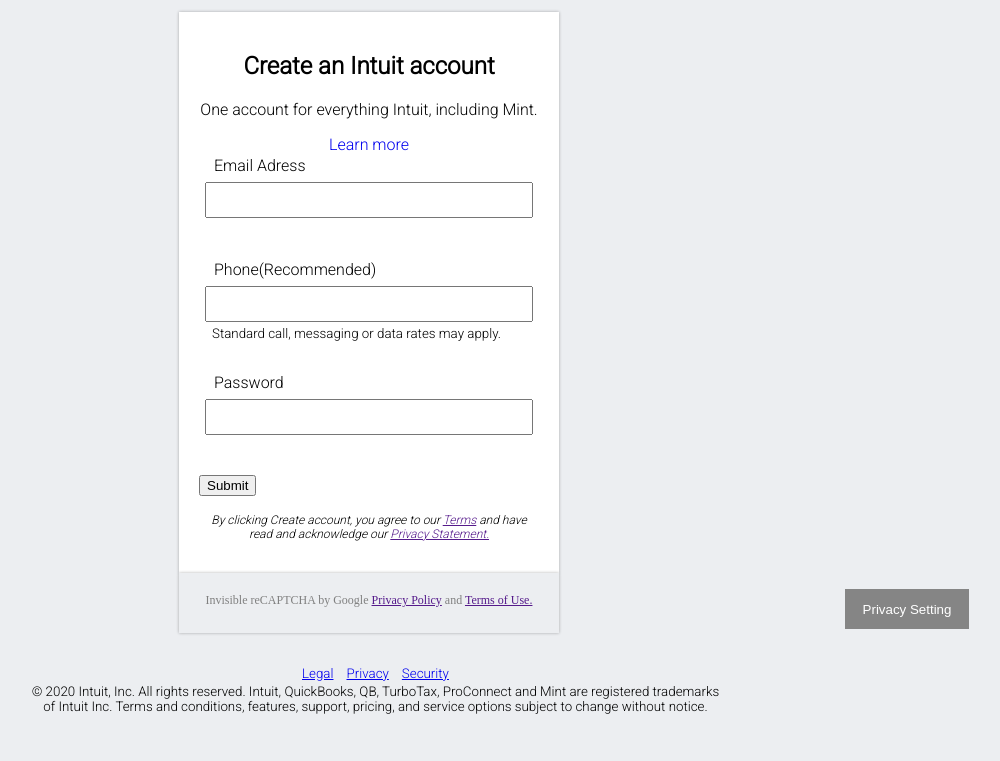
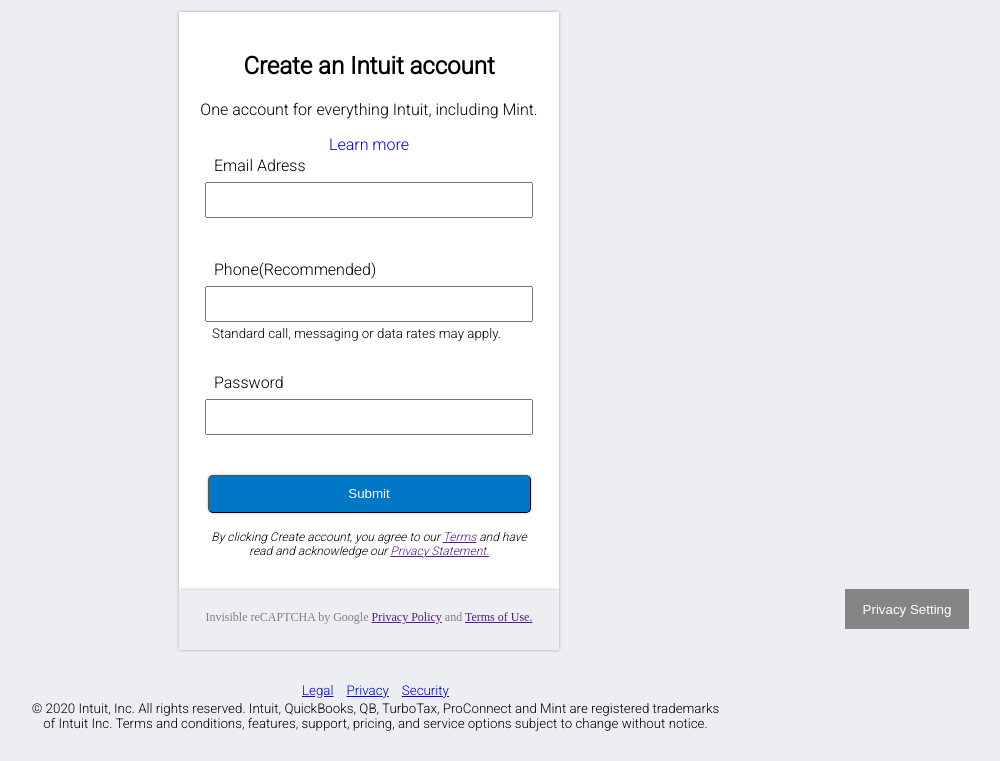
Before and after one commit to sinework/Sign-Up-Form, a plain HTML site: page index.html in a window 1280 px wide. Shown: the part 170-931 px from the top of the page, without its empty margins (271-1271 px from the left). Drawn offline with Linux system fonts and the light colour scheme.

Commit message:
fixed some more css linter errors

```diff
--- a/css/style.css
+++ b/css/style.css
@@ -155,11 +155,23 @@ small {
 }
 
 #footer-captcha {
-   margin-top: 0;
-   font-size: 12px;
-   margin-top: 10px;
-   color: grey;
- }
+  margin-top: 0;
+  font-size: 12px;
+  margin-top: 10px;
+  color: grey;
+}
+
+#submit {
+  width: 95%;
+  height: 38px;
+  margin: auto;
+  background-color: #0077c5;
+  box-shadow: 0 0 3px 0 rgba(0, 0, 0, 0.3);
+  border-radius: 5px;
+  border-width: thin;
+  color: white;
+}
+
                                /* Page Footer */
 .footer-info {
   margin-top: 30px;
```
